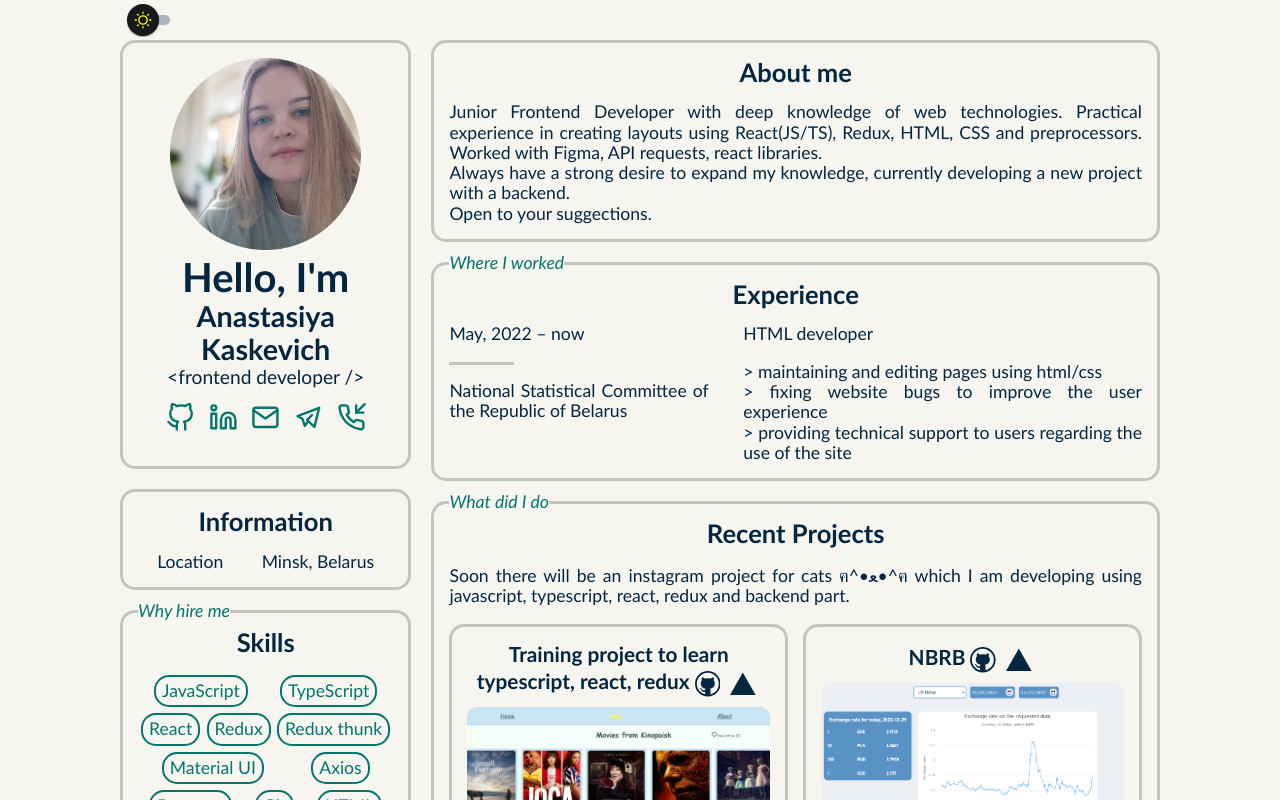
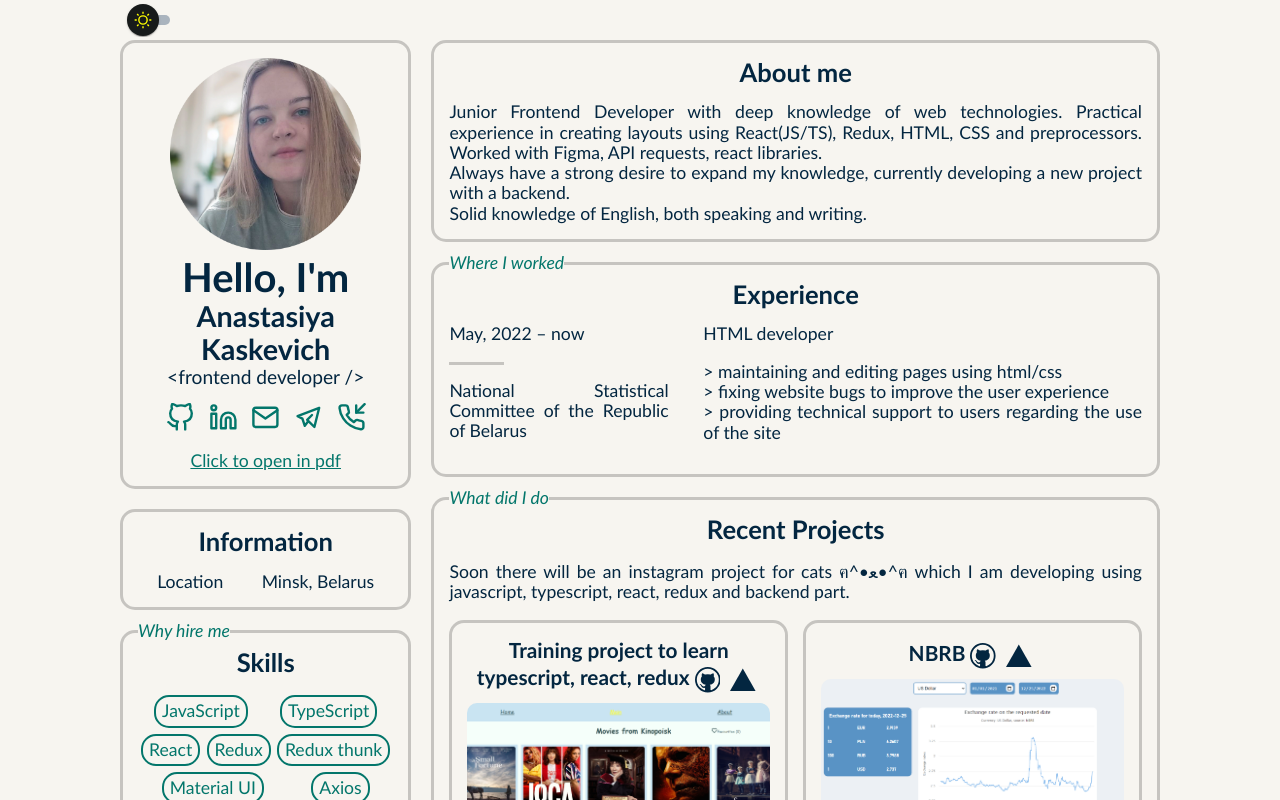
Before and after one commit to naszh/My.Resume, a React (Create React App) app: page / in a window 1280 px wide. Shown: the top 800 px of the page. Built offline with nearby package versions, Linux system fonts and the light colour scheme.

Commit message:
update pdf file and styles

```diff
--- a/src/components/aside/blockProfile/profile.tsx
+++ b/src/components/aside/blockProfile/profile.tsx
@@ -10,7 +10,7 @@ import {
   Description,
   HeaderTextOne,
   HeaderTextTwo,
-  // LinkPdf,
+  LinkPdf,
   LinksList,
   LinksListItem,
   ProfileInfo,
@@ -50,9 +50,9 @@ export const MyProfile = () => {
             );
           })}
         </LinksList>
-        {/* <LinkPdf href="/Anastasiya's Resume.pdf" target='_blank' theme={theme}>
+        <LinkPdf href='/NaszhResume.pdf' target='_blank' theme={theme}>
           Click to open in pdf
-        </LinkPdf> */}
+        </LinkPdf>
       </ProfileInfo>
     </BlockContainer>
   );
--- a/src/components/common/common.styles.ts
+++ b/src/components/common/common.styles.ts
@@ -43,9 +43,6 @@ export const ItemWithBorder = styled.span<{ theme: Theme }>`
   padding: 4px 6px;
   margin: 3px;
   text-align: center;
-  &:hover {
-    transform: scale(1.05);
-  }
   border-color: ${({ theme }) => (theme === 'light' ? '#03766B' : '#57BA98')};
   color: ${({ theme }) => (theme === 'light' ? '#03766B' : '#57BA98')};
 `;
--- a/src/components/main/blockAbout/about.tsx
+++ b/src/components/main/blockAbout/about.tsx
@@ -14,7 +14,7 @@ export const AboutMe = () => {
         Always have a strong desire to expand my knowledge, currently developing
         a new project with a backend.
         <br />
-        Open to your suggections.
+        Solid knowledge of English, both speaking and writing.
       </ParagraphText>
     </BlockContainer>
   );
--- a/src/components/main/blockExperience/experience.styled.ts
+++ b/src/components/main/blockExperience/experience.styled.ts
@@ -2,7 +2,7 @@ import styled from 'styled-components';
 
 export const ContainerExp = styled.div`
   display: grid;
-  grid-template-columns: 1.3fr 2fr;
+  grid-template-columns: 1fr 2fr;
   gap: 5%;
 `;
 
```
Also changed, not shown: 2 other files (tests, documents, lock files or other folders).
